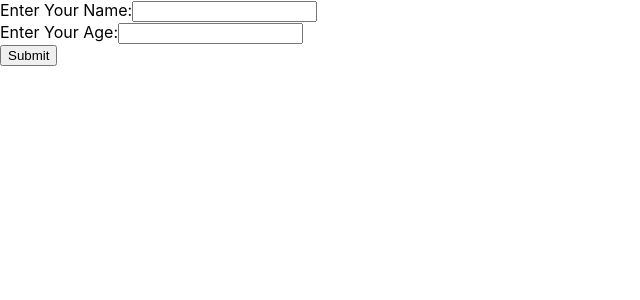
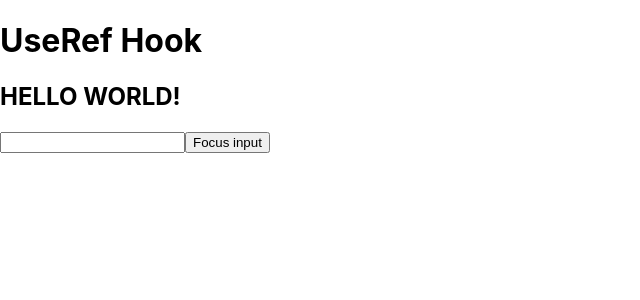
Before and after one commit to fenilbharodiya/my-app, a React (Create React App) app: page / in a window 1280 px wide. Shown: the top 300 px of the page, without its empty margins (0-640 px from the left). Built offline with nearby package versions, Linux system fonts and the light colour scheme.

Commit message:
UseRef Hook

```diff
--- a/src/App.js
+++ b/src/App.js
@@ -6,6 +6,7 @@ import ListandKeysComponent from './Components/List_and_keys/ListandKeysComponen
 import StatehooksComponent from './Components/Hooks/StateHooksComponent';
 import UseEffectHookComponent from './Components/Hooks/UseEffectHookComponent';
 import SimpleFormValidation from './Components/Form/SimpleFormValidation';
+import UserefHookComponent from './Components/Hooks/UserefHookComponent';
 
 
 
@@ -18,7 +19,8 @@ function App() {
       {/* <StatehooksComponent /> */}
       {/* <UseEffectHookComponent /> */}
       {/* <ListandKeysComponent /> */}
-      <SimpleFormValidation />
+      {/* <SimpleFormValidation /> */}
+      <UserefHookComponent />
     </>
   );
 }
--- /dev/null
+++ b/src/Components/Hooks/UserefHookComponent.js
@@ -0,0 +1,25 @@
+import React, { useRef } from 'react'
+
+export default function UserefHookComponent() {
+
+    const inputElement = useRef()
+    const h1 = useRef()
+    const h2 = useRef()
+
+
+    const focusInput = () => {
+        console.log(inputElement);
+        inputElement.current.focus();
+        h1.current.style.color = "red"
+        h2.current.style.color = "blue"
+
+    }
+  return (
+    <div>
+        <h1 ref={h1}>UseRef Hook</h1>
+        <h2 ref={h2}>HELLO WORLD!</h2>
+        <input type='text' ref={inputElement} />
+        <button onClick={focusInput}>Focus input</button>
+    </div>
+  )
+}
```
